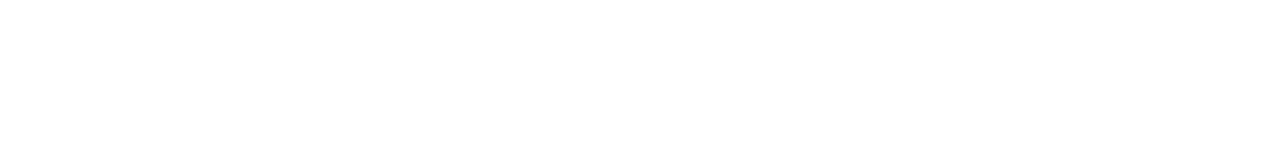
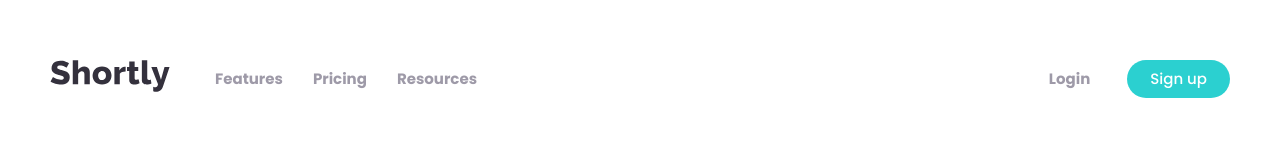
Before and after one commit to a-sayfiyev/shortly, a plain HTML site: page index.html in a window 1280 px wide. Drawn offline with Linux system fonts and the light colour scheme.

Commit message:
Add site-header and global changes

```diff
--- a/css/styles.css
+++ b/css/styles.css
@@ -11,49 +11,28 @@ html {
   box-sizing: inherit;
 }
 
+a {
+  text-decoration: none;
+}
+
+
 body {
   display: flex;
   flex-direction: column;
   height: 100%;
   padding: 0;
   margin: 0;
-  font-family: "Arial", sans-serif;
-  font-size: 16px;
-  line-height: 1.5;
+  font-family: "Poppins", "Arial", sans-serif;
+  font-size: 15px;
+  line-height: 22.5px;
   background-color: #fff;
-  color: #222;
+  color: #9E9AA8;
 }
 
 img {
   max-width: 100%;
   height: auto;
 }
-
-
-/* AUTOFILL-STYLES */
-/*input:-webkit-autofill,
-input:-webkit-autofill:hover,
-input:-webkit-autofill:focus,
-textarea:-webkit-autofill,
-textarea:-webkit-autofill:hover,
-textarea:-webkit-autofill:focus,
-select:-webkit-autofill,
-select:-webkit-autofill:hover,
-select:-webkit-autofill:focus {
-  border-color: transparent;
-  -webkit-text-fill-color: inherit;
-  -webkit-box-shadow: 0 0 0px 1000px #fff inset;
-}*/
-
-
-/* PLACEHOLDER-STYLES */
-/*::-webkit-input-placeholder,
-::-moz-placeholder,
-:-ms-input-placeholder,
-:-moz-placeholder {
-  color: rgba(52, 49, 61, 0.5);
-  opacity: 1;
-}*/
 
 
 /* VISUALLY-HIDDEN */
@@ -72,7 +51,7 @@ select:-webkit-autofill:focus {
 /* CONTAINER */
 .container {
   width: 100%;
-  max-width: 1200px;
+  max-width: 1440px;
   padding-left: 50px;
   padding-right: 50px;
   margin-left: auto;
@@ -80,10 +59,71 @@ select:-webkit-autofill:focus {
 }
 
 
+/* HEADER */
+
+.site-header {
+}
+
+.site-header__container {
+  margin-top: 48px;
+}
+
+.site-header__navbar {
+  display: flex;
+  justify-content: space-between;
+}
+.navbar-main-links {
+  display: flex;
+  align-items: center;
+}
+.logo-link {
+  margin-right: 45px;
+}
+
+.navbar-links {
+  display: flex;
+}
+
+.navbar-links__link a {
+  color: #9E9AA8;
+}
+
+.navbar-links h4:not(:last-child) {
+  margin-right: 30px;
+}
+
+.navbar-registrations {
+  display: flex;
+  align-items: center;
+
+}
+
+.login {
+  margin-right: 37px;
+}
+
+.login a {
+  color: #9E9AA8;
+}
+
+.button-primary {
+  background-color: #2BD0D0;
+  padding: 8px 23px;
+  color: #fff;
+  border-radius: 28px;
+}
+
+
+
 /* MAIN-CONTENT */
 .main-content {
   flex-grow: 1;
 }
+
+
+
+
+
 
 @media
 only screen and (-webkit-min-device-pixel-ratio: 2),
--- a/index.html
+++ b/index.html
@@ -4,7 +4,11 @@
   <meta charset="UTF-8">
   <meta http-equiv="X-UA-Compatible" content="IE=edge">
   <meta name="viewport" content="width=device-width, initial-scale=1.0">
-  <title>Project</title>
+  <title>Shortly</title>
+
+  <!-- Google fonts  -->
+  <link rel="preconnect" href="https://fonts.googleapis.com"><link rel="preconnect" href="https://fonts.gstatic.com" crossorigin><link href="https://fonts.googleapis.com/css2?family=Poppins:wght@500;700&display=swap" rel="stylesheet">
+
 
   <!-- Stylesheets -->
   <link rel="stylesheet" href="css/normalize.css">
@@ -12,7 +16,33 @@
 </head>
 <body>
 
+  <header class="site-header">
+    <div class="site-header__container container">
+      <nav class="site-header__navbar">
+        <div class="navbar-main-links">
+          <a class="logo-link" href="#">
+            <img class="logo-img" src="img/Shortly.svg" alt="main-logo" width="120" height="33">
+          </a>
+          <div class="navbar-links">
+            <h4 class="navbar-links__link"><a href="#">Features</a></h4>
+            <h4 class="navbar-links__link"><a href="#">Pricing</a></h4>
+            <h4 class="navbar-links__link"><a href="#">Resources</a></h4>
+          </div>
+        </div>
+        <div class="navbar-registrations">
+          <h4 class="login"><a href="#">Login</a></h4>
+          <a class="button button-primary" href="#">Sign up</a>
+        </div>
+      </nav>
+    </div>
+  </header>
 
+
+  <main class="main-content">
+    <div class="container">
+
+    </div>
+  </main>
 
   <script src="js/main.js"></script>
 </body>
```
Also changed, not shown: img/Shortly.svg (added), img/working_with_computer.png (added), img/working_with_computer@2x.png (added).
